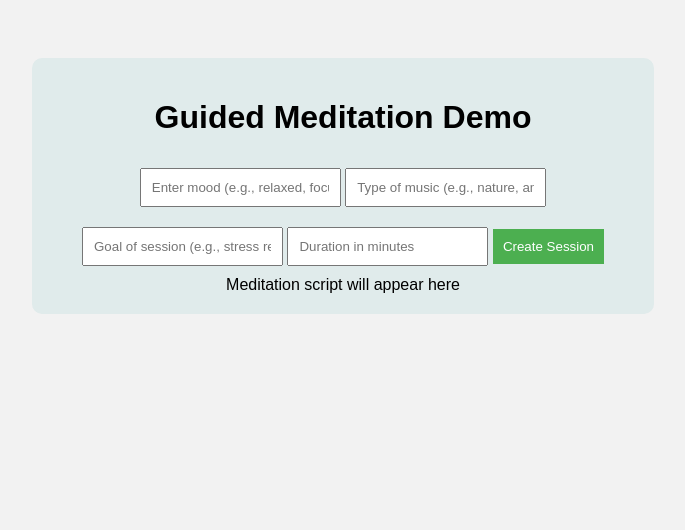
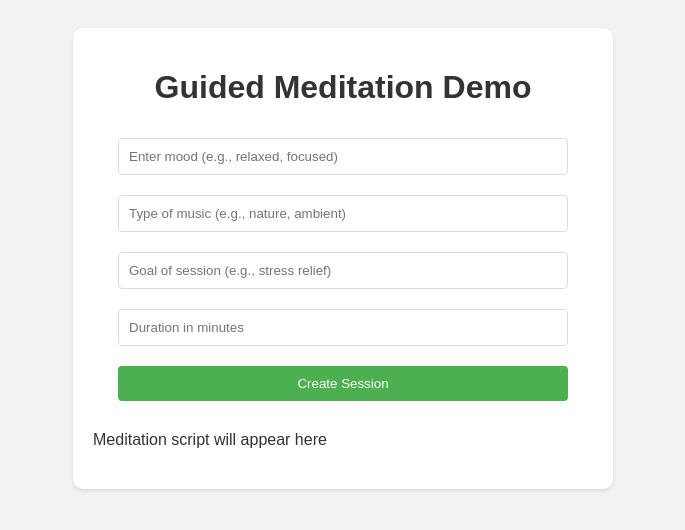
Before and after one commit to jgsavage98/chatbot-demo, a Flask app: page / in a window 1280 px wide. Shown: the top 530 px of the page, without its empty margins (297-982 px from the left). Run offline with Flask 2, Linux system fonts and the light colour scheme.

Commit message:
Update style.css

```diff
--- a/app/static/style.css
+++ b/app/static/style.css
@@ -1,26 +1,42 @@
 body {
-    font-family: Arial, sans-serif;
+    font-family: 'Arial', sans-serif;
     background-color: #f2f2f2;
+    color: #333;
     text-align: center;
-    padding: 50px;
+    padding: 20px;
 }
+
 .container {
-    background-color: #e0ebeb;
+    background-color: #fff;
     border-radius: 10px;
+    box-shadow: 0 2px 4px rgba(0, 0, 0, 0.1);
     padding: 20px;
     margin: auto;
-    width: 50%;
+    max-width: 500px;
 }
-input, button {
+
+input[type="text"], input[type="number"], button {
+    width: 90%;
+    padding: 10px;
     margin: 10px 0;
-    padding: 10px;
+    border: 1px solid #ddd;
+    border-radius: 4px;
+    box-sizing: border-box;
 }
+
 button {
     background-color: #4CAF50;
     color: white;
     border: none;
     cursor: pointer;
 }
+
 button:hover {
     background-color: #45a049;
 }
+
+#scriptOutput, #errorOutput {
+    text-align: left;
+    margin-top: 20px;
+    word-wrap: break-word;
+}
```
